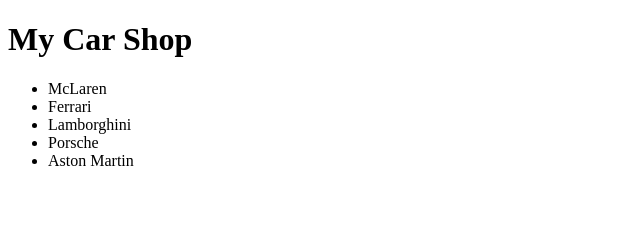
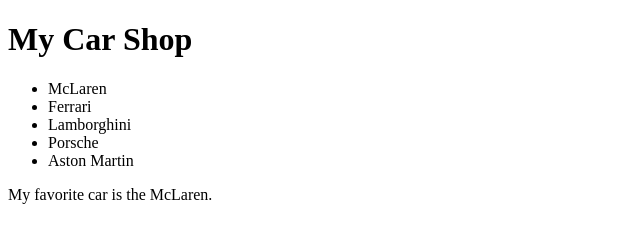
Before and after one commit to paradox-int/something, a plain HTML site: page index.html in a window 1280 px wide. Shown: the whole page, without its empty margins (0-640 px from the left). Drawn offline with Linux system fonts and the light colour scheme.

Commit message:
Update index.html

```diff
--- a/index.html
+++ b/index.html
@@ -17,5 +17,7 @@
         <li>Aston Martin</li>
     </ul>
 
+    <p>My favorite car is the McLaren.</p>
+
 </body>
 </html>
```
